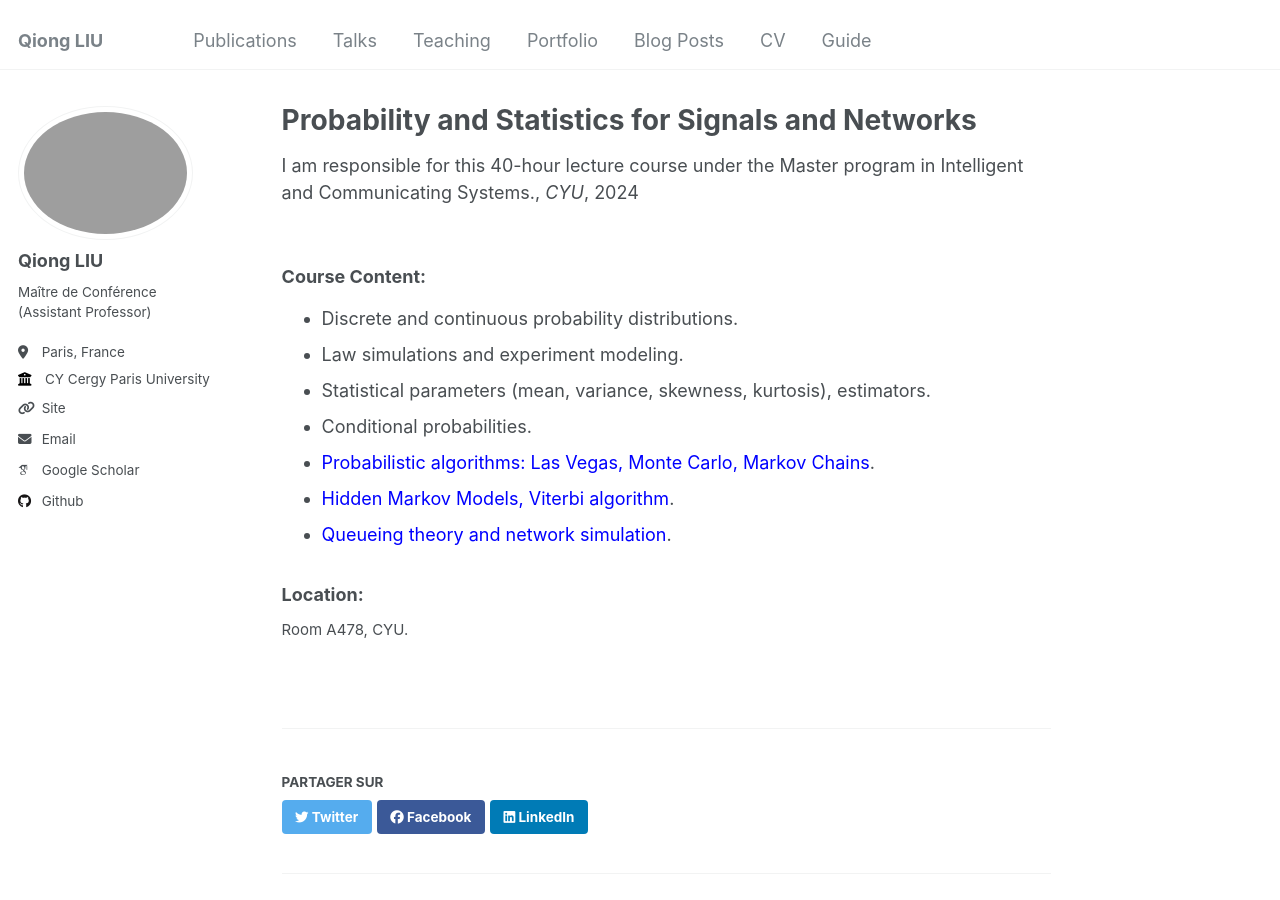
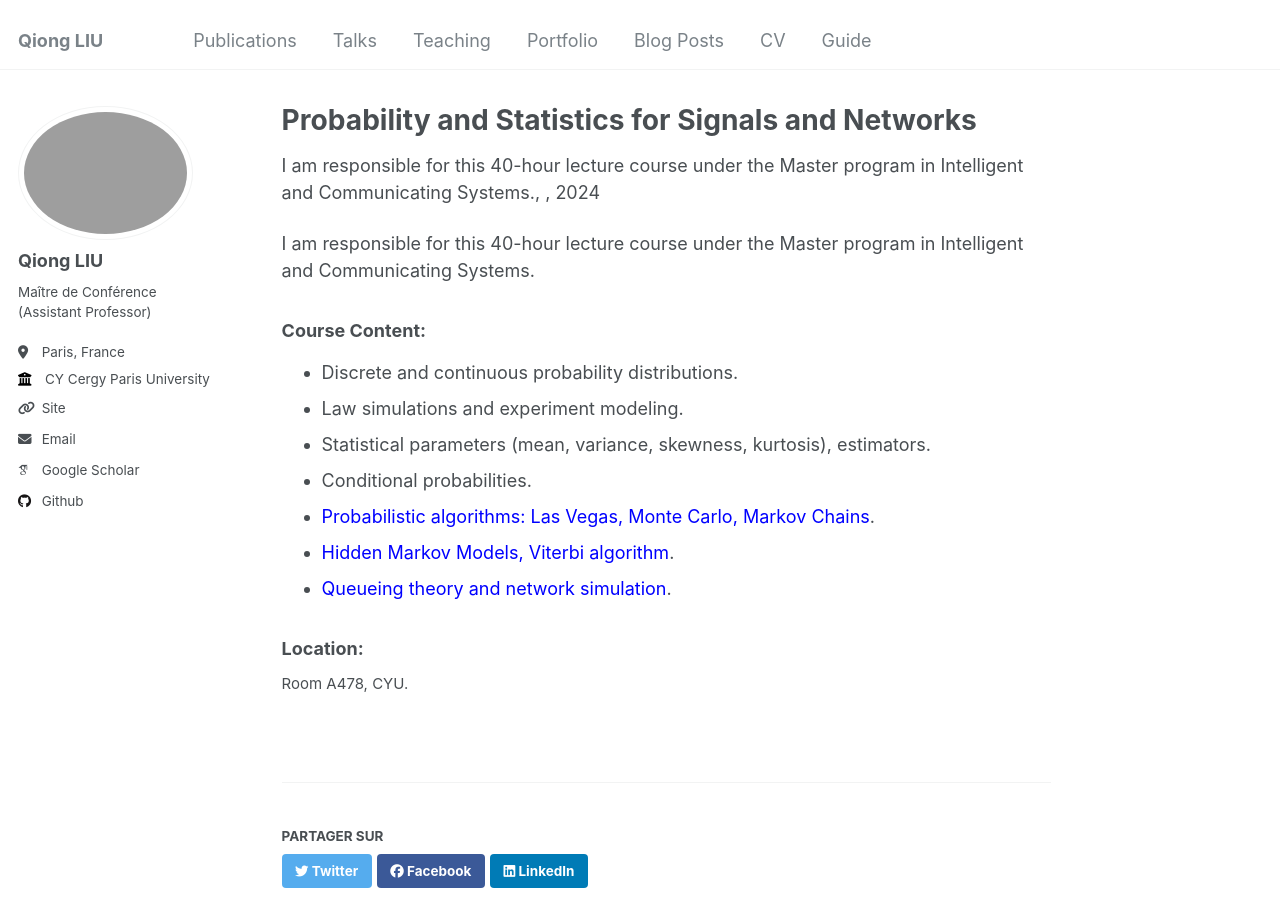
Before and after one commit to evesiphus/evesiphus.github.io, a Jekyll site: the page built from _teaching/2024-fall-teach-pssr.md, in a window 1280 px wide and 900 px high. Built offline with Jekyll 4.4.1, drawn with Linux system fonts in a browser that asks for light colours; some web fonts are replaced.

Commit message:
Update 2024-fall-teach-pssr.md

```diff
--- a/_teaching/2024-fall-teach-pssr.md
+++ b/_teaching/2024-fall-teach-pssr.md
@@ -4,11 +4,9 @@ collection: teaching
 type: "I am responsible for this 40-hour lecture course under the Master program in Intelligent and Communicating Systems."
 permalink: /teaching/probability-statistics-signals-networks
 academic_year: "(2024-2025)"
-venue: "CYU"
 program: Master
-date: 2024-09-01
 ---
-
+I am responsible for this 40-hour lecture course under the Master program in Intelligent and Communicating Systems.
 ### Course Content:
 - Discrete and continuous probability distributions.
 - Law simulations and experiment modeling.
```
